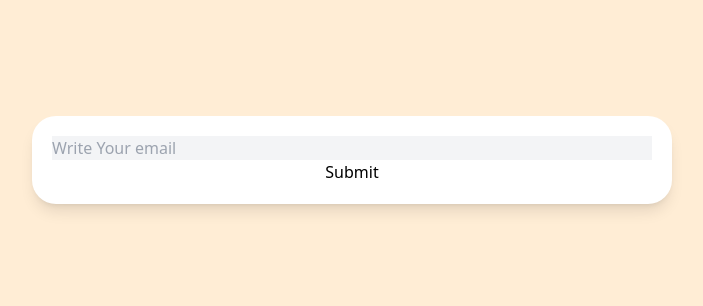
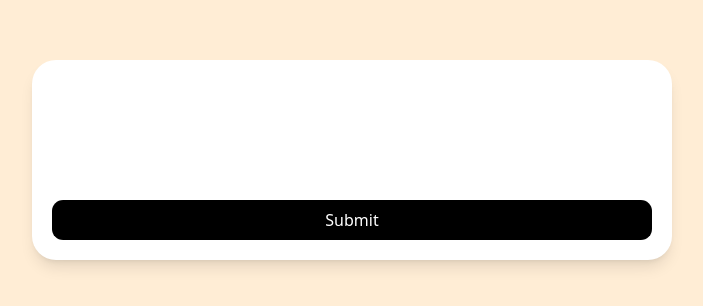
Before and after one commit to yun0727/carrot-market-2.0V, a Next.js app: page / in a window 1280 px wide. Shown: the part 240-546 px from the top of the page, without its empty margins (288-991 px from the left). Built offline with nearby package versions, Linux system fonts and the light colour scheme.

Commit message:
3.10 JIT

```diff
--- a/app/page.tsx
+++ b/app/page.tsx
@@ -2,16 +2,9 @@
   return (
     <main className="bg-gray-100 sm:bg-red-100 md:bg-green-100 lg:bg-cyan-100 xl:bg-orange-100 2xl:bg-purple-100 h-screen flex items-center justify-center p-5 dark:bg-gray-700">
       <div className="bg-white shadow-lg p-5 rounded-3xl w-full max-w-screen-sm flex flex-col gap-4">
-        <div className="group flex flex-col">
-          <input
-            className="bg-gray-100 w-full"
-            placeholder="Write Your email"
-          />
-          <span className="group-focus-within:block hidden">
-            Make sure it is a valid email
-          </span>
-          <button>Submit</button>
-        </div>
+        <button className="w-full bg-black h-10 text-white rounded-sexy-name mt-tomato">
+          Submit
+        </button>
       </div>
     </main>
   );
--- a/tailwind.config.ts
+++ b/tailwind.config.ts
@@ -7,6 +7,14 @@
     "./app/**/*.{js,ts,jsx,tsx,mdx}",
   ],
   theme: {
+    extend:{
+      margin:{
+        tomato:"120px"
+      },
+      borderRadius:{
+        "sexy-name":"11.11px"
+      }
+    }
   },
   plugins: [],
 };
```
